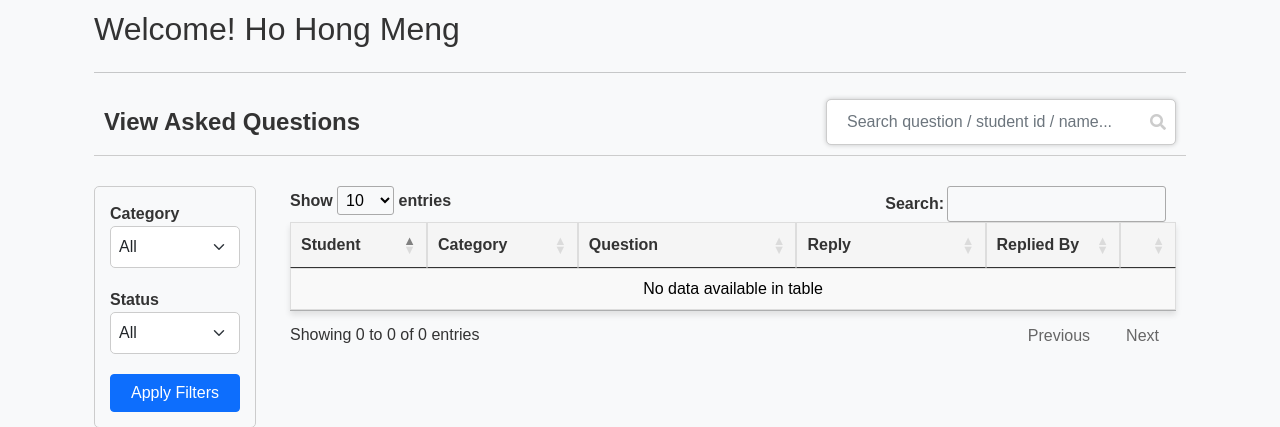
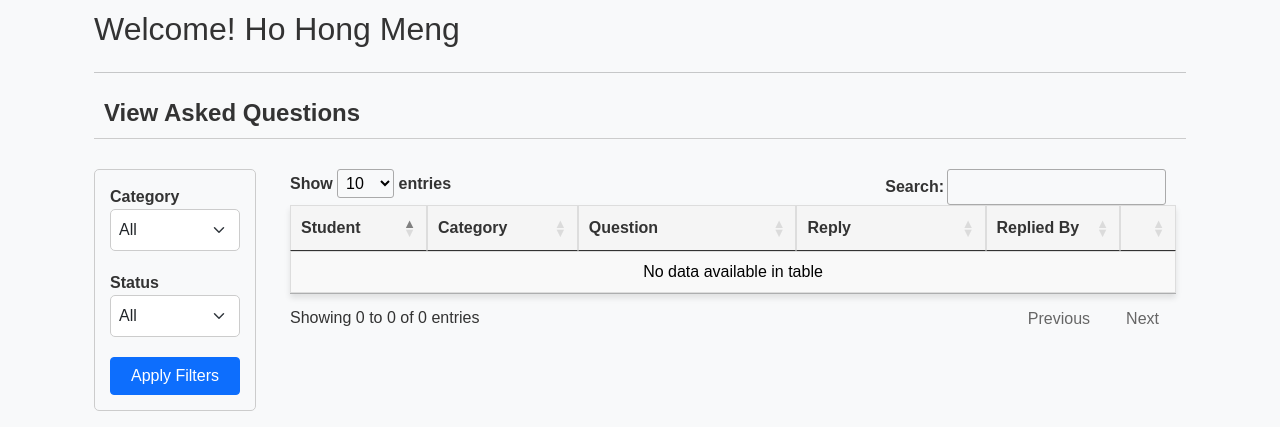
Before and after one commit to melvinho77/hhm-semAssignment, a Flask app: page /adminContactUs in a window 1280 px wide. Shown: the top 427 px of the page. Run offline with Flask 3, Linux system fonts and the light colour scheme; the visitor is signed in with stand-in values (Sample User, id 1); data that the repository does not hold is empty; some libraries are stand-ins or nearby versions.

Commit message:
Update adminContactUs.html

```diff
--- a/templates/adminContactUs.html
+++ b/templates/adminContactUs.html
@@ -331,9 +331,9 @@
         <div class="details-header">
             <h2>View Asked Questions</h2>
             <div class="search-bar">
-                <input type="text" class="form-control floating-search-bar"
+                <!-- <input type="text" class="form-control floating-search-bar"
                     placeholder="Search question / student id / name...">
-                <i class="fas fa-search search-icon"></i>
+                <i class="fas fa-search search-icon"></i> -->
             </div>
         </div>
         <!-- Add this section for displaying flash messages -->
```
